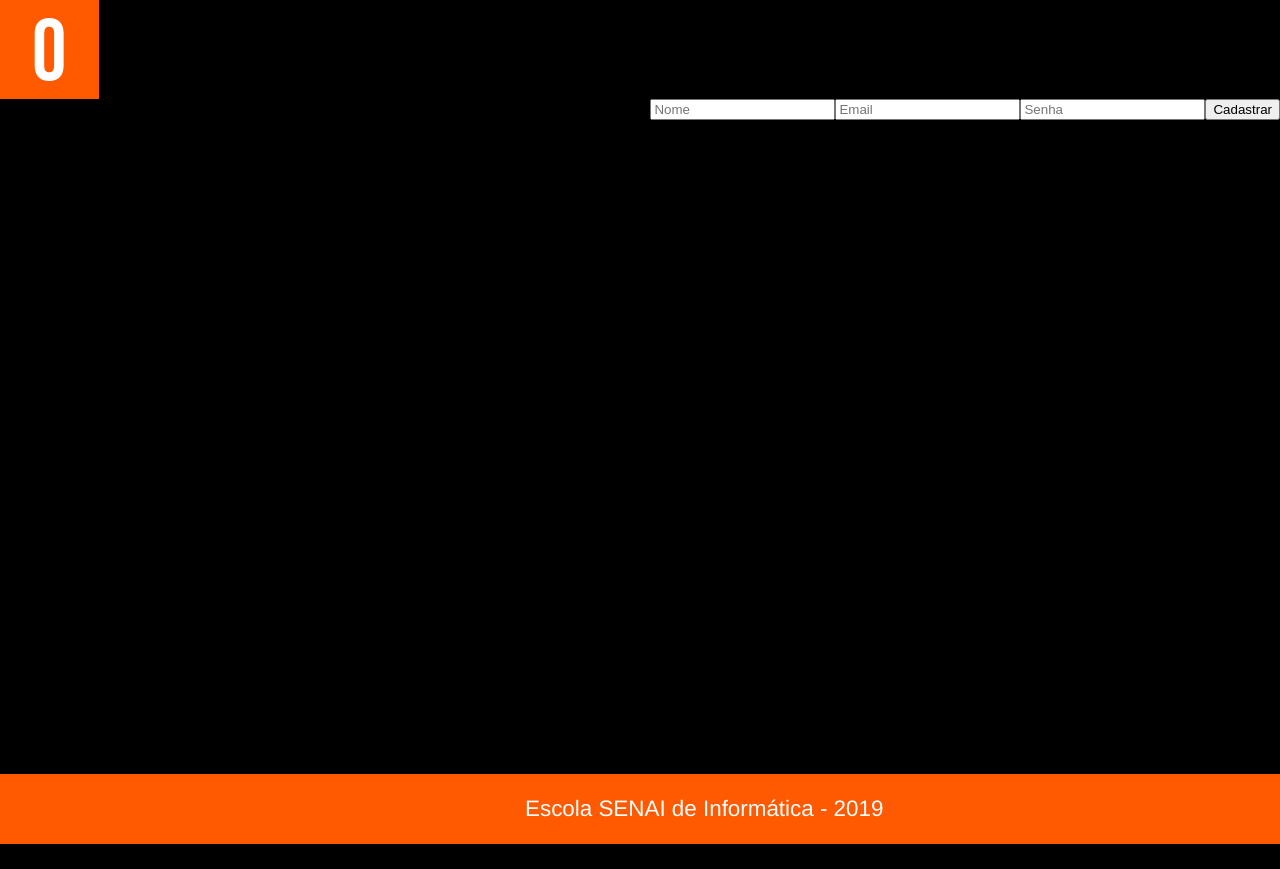
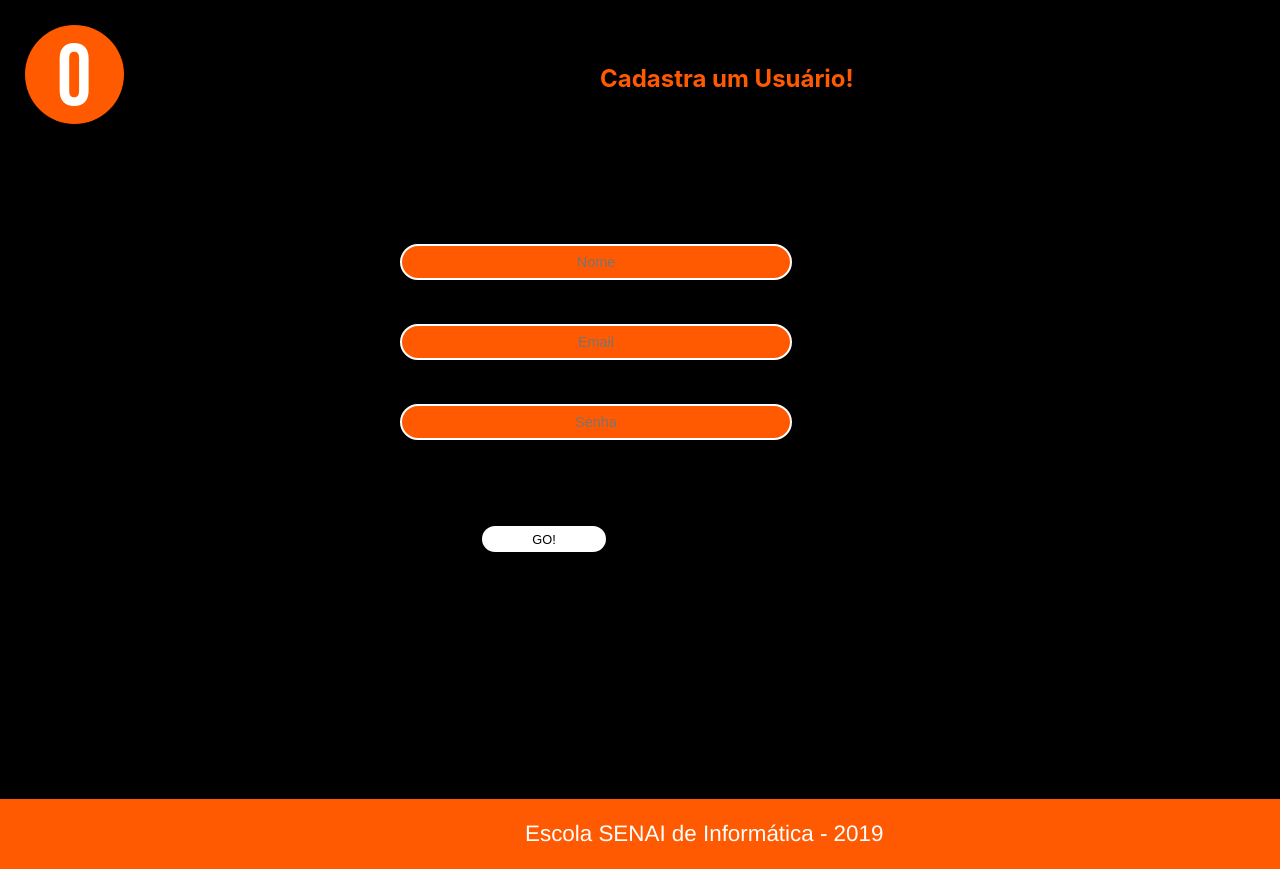
Before and after one commit to brunohesilva/2s2019-sprint-3-front-end-OpFlix, a React (Create React App) app in the folder opflix-react/: page /usuarios in a window 1280 px wide. Before the commit the page ends 844 px from the top, so only its background shows below. Built offline with nearby package versions, Linux system fonts and the light colour scheme; what google-maps-react would draw is missing.

Commit message:
12.12.2019T11:09

```diff
--- a/opflix-react/src/pages/Localizacoes/LocalizacoesComun.js
+++ b/opflix-react/src/pages/Localizacoes/LocalizacoesComun.js
@@ -31,7 +31,7 @@ import Axios from 'axios';
     }
 
     listaAtualizadaLocal =() =>{
-        Axios.get(' '
+        Axios.get('http://192.168.4.209:5000/api/localizacoes'
         )
         .then(response => {
             this.setState({lista: response.data})
--- a/opflix-react/src/pages/Login/Login.css
+++ b/opflix-react/src/pages/Login/Login.css
@@ -90,7 +90,6 @@
     transition-duration: 0.4s;
     margin-top: 20px;
     font-size: 0.9em
-
 }
 
 .btn__login{
--- a/opflix-react/src/pages/Usuarios/UsuariosAdmin.js
+++ b/opflix-react/src/pages/Usuarios/UsuariosAdmin.js
@@ -1,5 +1,5 @@
 import React,{Component} from 'react';
-import './Usuarios.css';
+// import './Usuarios.css';
 import Rodape from '../../components/Rodape/Rodape';
 import RodapeStyle from '../../assets/css/Rodape.css';
 import logosimples from '../../assets/img/LogoSimples.png';
--- /dev/null
+++ b/opflix-react/src/pages/Usuarios/UsuariosComun.css
@@ -0,0 +1,100 @@
+.container-flex {
+    text-align: center;
+    font-family: 'Franklin Gothic Medium', 'Arial Narrow', Arial, sans-serif;
+}
+.container img{
+    border-radius: 50px;
+    display: flex;
+    margin-left: 25px;
+    margin-top: 25px;
+}
+.conteudoPrincipal-cadastro-titulo{
+    color: #FF5A01;
+    display: flex;
+    margin-left: 600px;
+    margin-top: -60px;
+}
+#input__nome{
+    border-radius: 50px;
+  text-align: center;
+  background-color: #FF5A01;
+    width: 30%;
+    border: 2px solid white;
+    border-radius: 50px;
+    color: white;
+    height: 30px;
+    text-decoration: none;
+    margin: 4px 2px;
+    cursor: pointer;
+    font-size: 1.5em;
+    -webkit-transition-duration: 0.4s; /* Safari */
+    transition-duration: 0.4s;
+    margin-top: 120px;
+    font-size: 0.9em;
+    position: absolute;
+    margin-left: -880px;
+}
+#input__email{
+    border-radius: 50px;
+  text-align: center;
+  background-color: #FF5A01;
+    width: 30%;
+    border: 2px solid white;
+    border-radius: 50px;
+    color: white;
+    height: 30px;
+    text-decoration: none;
+    margin: 4px 2px;
+    cursor: pointer;
+    font-size: 1.5em;
+    -webkit-transition-duration: 0.4s; /* Safari */
+    transition-duration: 0.4s;
+    margin-top: 200px;
+    font-size: 0.9em;
+    position: absolute;
+    margin-left: -880px;
+}
+#input__senha{
+    border-radius: 50px;
+  text-align: center;
+  background-color: #FF5A01;
+    width: 30%;
+    border: 2px solid white;
+    border-radius: 50px;
+    color: white;
+    height: 30px;
+    text-decoration: none;
+    margin: 4px 2px;
+    cursor: pointer;
+    font-size: 1.5em;
+    -webkit-transition-duration: 0.4s; /* Safari */
+    transition-duration: 0.4s;
+    margin-top: 280px;
+    font-size: 0.9em;
+    position: absolute;
+    margin-left: -880px;
+}
+#btn__cadastrar{
+    background-color: white;
+      width: 10%;
+      border: 2px solid #000000;
+      border-radius: 50px;
+      color: #000000;
+      height: 30px;
+      text-decoration: none;
+      margin: 4px 2px;
+      cursor: pointer;
+      font-size: 1.5em;
+      -webkit-transition-duration: 0.4s; /* Safari */
+      transition-duration: 0.4s;
+      margin-top: 400px ;
+      font-size: 0.8em;
+      position: absolute;
+      margin-left: -800px;
+  }
+
+  #btn__cadastrar:hover{
+    background-color: #000000;
+      border: 2px solid #ffffff;
+      color: #FF5A01;
+  }
--- a/opflix-react/src/pages/Usuarios/UsuariosComun.js
+++ b/opflix-react/src/pages/Usuarios/UsuariosComun.js
@@ -1,8 +1,10 @@
 import React,{Component} from 'react';
-import './Usuarios.css';
+// import './Usuarios.css';
 import Rodape from '../../components/Rodape/Rodape';
 import RodapeStyle from '../../assets/css/Rodape.css';
 import logosimples from '../../assets/img/LogoSimples.png';
+import UsuariosComunStyle from './UsuariosComun.css'
+
 
 class UsuariosComun extends Component{
 
@@ -63,7 +65,7 @@ class UsuariosComun extends Component{
 
                 <main className="conteudoPrincipal">
                     <section className="conteudoPrincipal-cadastro">
-                    {/* <h1 className="conteudoPrincipal-cadastro-titulo">Usuários</h1> */}
+                    {/* <h1 className="conteudoPrincipal-cadastro-titulo">C</h1> */}
                     {/* <div className="container" id="conteudoPrincipal-lista">
                         <table id="tabela-lista">
                         <thead>
@@ -82,9 +84,9 @@ class UsuariosComun extends Component{
 
                         <div className="container" id="conteudoPrincipal-cadastro">
                         <h2 className="conteudoPrincipal-cadastro-titulo">
-                        Cadastrar Usuário
+                        Cadastra um Usuário!
                         </h2>
-                        <form onSubmit={this.cadastrarUsuario}>
+                        <form onSubmit={this.cadastrarUsuario} className="form_usercomun">
                         <div className="container">
                             <input
                             type="text"
@@ -114,7 +116,7 @@ class UsuariosComun extends Component{
                             id="btn__cadastrar"
                             className="conteudoPrincipal-btn conteudoPrincipal-btn-cadastro"
                             >
-                            Cadastrar
+                            GO!
                             </button>
                         </div>
                         </form>
```
Also changed, not shown: opflix-react/src/pages/Usuarios/Usuarios.css (deleted).
